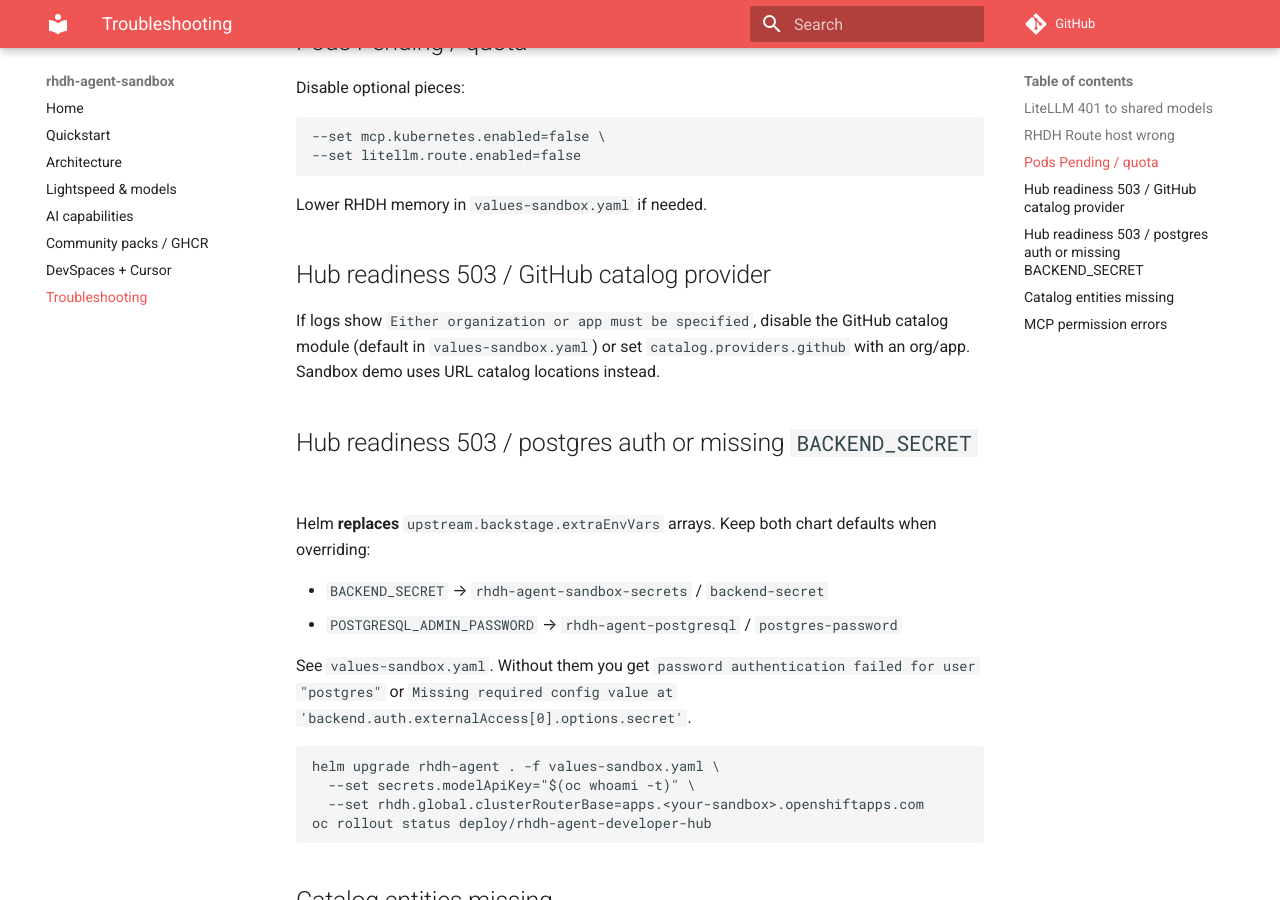
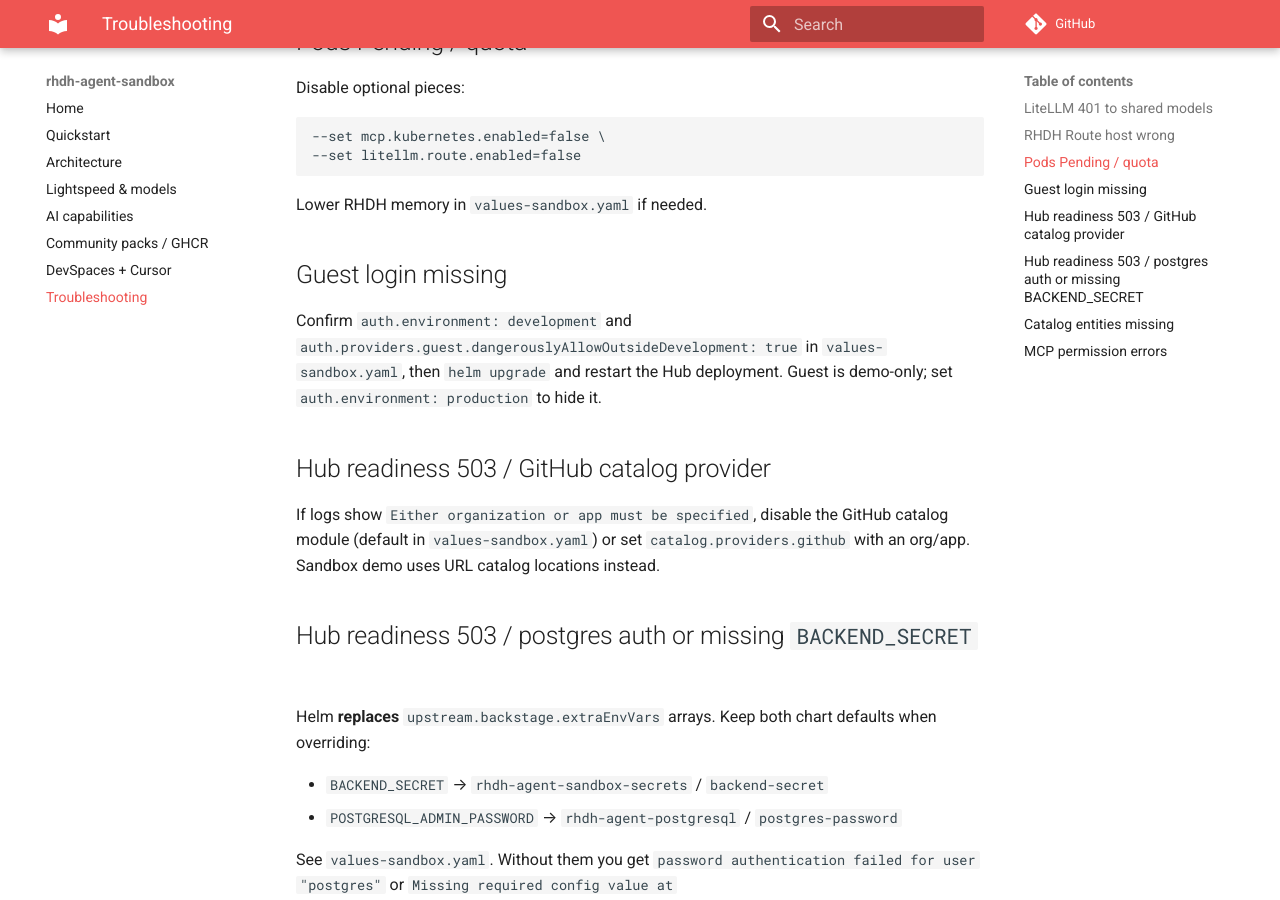
Before and after one commit to maximilianoPizarro/rhdh-agent-sandbox, an MkDocs documentation site: the page built from docs/troubleshooting.md, in a window 1280 px wide and 900 px high, scrolled down 558 px. Built offline with MkDocs 1.6.1 and Material for MkDocs 9.7.7, drawn with Linux system fonts in a browser that asks for light colours; comment, search, counter and statistics services are not loaded.

Commit message:
feat(demo): enable guest anonymous login with unrestricted access
Wire the Guest auth provider and keep the permission framework off so
demo users can explore Hub features without an IdP.

Co-authored-by: Cursor <cursoragent@cursor.com>

```diff
--- a/docs/troubleshooting.md
+++ b/docs/troubleshooting.md
@@ -30,6 +30,10 @@ Disable optional pieces:
 
 Lower RHDH memory in `values-sandbox.yaml` if needed.
 
+## Guest login missing
+
+Confirm `auth.environment: development` and `auth.providers.guest.dangerouslyAllowOutsideDevelopment: true` in `values-sandbox.yaml`, then `helm upgrade` and restart the Hub deployment. Guest is demo-only; set `auth.environment: production` to hide it.
+
 ## Hub readiness 503 / GitHub catalog provider
 
 If logs show `Either organization or app must be specified`, disable the GitHub catalog module (default in `values-sandbox.yaml`) or set `catalog.providers.github` with an org/app. Sandbox demo uses URL catalog locations instead.
```
Also changed, not shown: docs/quickstart.md (+2 -0 lines), values-sandbox.yaml (+8 -0 lines), values.yaml (+6 -1 lines), 4 other files.
